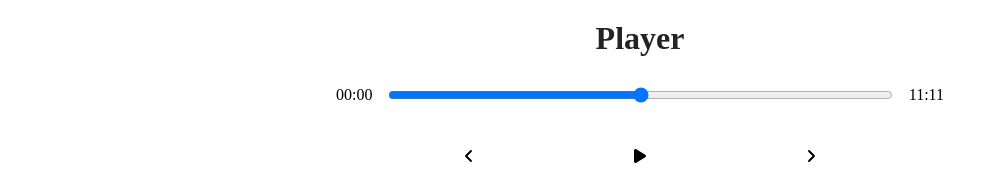
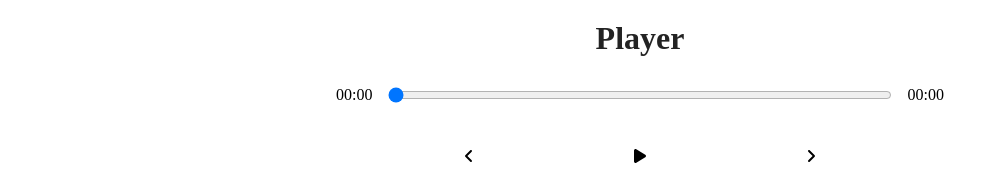
Before and after one commit to piyush-mishra-pm/my-pod, a React (Create React App) app: page / in a window 1280 px wide. Shown: the part 497-667 px from the top of the page, without its empty margins (0-1007 px from the left). Built offline with nearby package versions, Linux system fonts and the light colour scheme.

Commit message:
formatted time stamps and made seek bar as draggable.

```diff
--- a/src/Components/Player.js
+++ b/src/Components/Player.js
@@ -1,36 +1,78 @@
-import React, {useRef} from 'react';
-import { FontAwesomeIcon } from '@fortawesome/react-fontawesome';
-import { faPlay,faAngleLeft,faAngleRight } from '@fortawesome/free-solid-svg-icons';
+import React, { useRef, useState } from "react";
+import { FontAwesomeIcon } from "@fortawesome/react-fontawesome";
+import {
+  faPlay,
+  faAngleLeft,
+  faAngleRight,
+} from "@fortawesome/free-solid-svg-icons";
 
-const Player = ({currentSong, isPlaying, setIsPlaying}) => {
+const Player = ({ currentSong, isPlaying, setIsPlaying }) => {
+  const [songInfo, setSongInfo] = useState({
+    currentTime: 0,
+    duration: 0,
+  });
 
   const audioRef = useRef(null);
 
-    const playSongHandler = () =>{
-        if(isPlaying){
+  const playSongHandler = () => {
+    if (isPlaying) {
       audioRef.current.pause();
-        }else{
+    } else {
       audioRef.current.play();
     }
     setIsPlaying(!isPlaying);
-    }
+  };
+
+  const timeUpdateHandler = (e) => {
+    const currentTime = e.target.currentTime;
+    const duration = e.target.duration;
+    setSongInfo({ ...songInfo, currentTime, duration });
+  };
+
+  const dragHandler = (e) => {
+    audioRef.current.currentTime = e.target.value;
+    setSongInfo({ ...songInfo, currentTime: e.target.value });
+  };
 
   return (
     <div className="player-container">
       <h1>Player</h1>
       <div className="time-controls-container">
-                <p>00:00</p>
-                <input type="range" />
-                <p>11:11</p>
+        <p>{formatTime(songInfo.currentTime)}</p>
+        <input
+          min={0}
+          max={songInfo.duration}
+          value={songInfo.currentTime}
+          onChange={dragHandler}
+          type="range"
+        />
+        <p>{formatTime(songInfo.duration)}</p>
       </div>
       <div className="play-controls-container">
-                <FontAwesomeIcon className='skip-back' icon={faAngleLeft}/>
-                <FontAwesomeIcon onClick={playSongHandler} className='play' icon={faPlay}/>
-                <FontAwesomeIcon className='skip-forward' icon={faAngleRight}/>
+        <FontAwesomeIcon className="skip-back" icon={faAngleLeft} />
+        <FontAwesomeIcon
+          onClick={playSongHandler}
+          className="play"
+          icon={faPlay}
+        />
+        <FontAwesomeIcon className="skip-forward" icon={faAngleRight} />
       </div>
-            <audio ref={audioRef} src={currentSong.audio}/>
+      <audio
+        onTimeUpdate={timeUpdateHandler}
+        onLoadedMetadata={timeUpdateHandler}
+        ref={audioRef}
+        src={currentSong.audio}
+      />
     </div>
   );
 };
 
+function formatTime(time) {
+  return (
+    ("00" + Math.floor(time / 60)).slice(-2) +
+    ":" +
+    ("00" + Math.floor(time % 60)).slice(-2)
+  );
+}
+
 export default Player;
--- a/src/styles/_player.scss
+++ b/src/styles/_player.scss
@@ -1,34 +1,33 @@
-.player-container{
+.player-container {
   min-height: 20vh;
   display: flex;
   flex-direction: column;
   align-items: center;
   justify-content: space-between;
 
-    .time-controls-container{
+  .time-controls-container {
     width: 50%;
     display: flex;
 
-        input{
+    input {
       width: 100%;
-            padding: 1rem 2rem;
+      padding: 1rem 0rem;
     }
 
-        p{
+    p {
       padding: 1rem;
     }
   }
 
-    .play-controls-container{
-        width:30%;
+  .play-controls-container {
+    width: 30%;
     display: flex;
     justify-content: space-between;
     align-items: center;
     padding: 1rem;
 
-        svg{
+    svg {
       cursor: pointer;
     }
-
   }
 }
```
Lines whose indentation alone changed are shown as unchanged.
